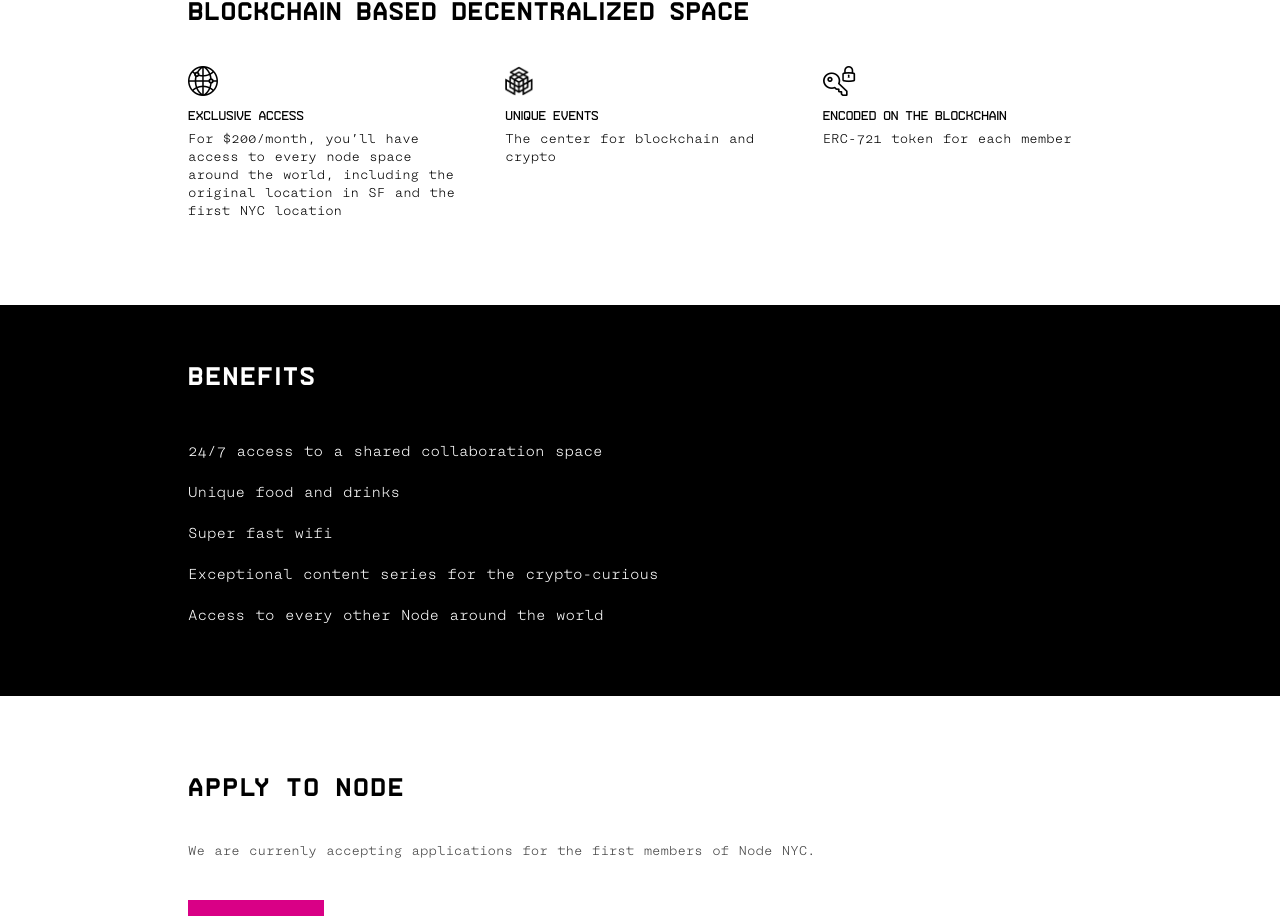
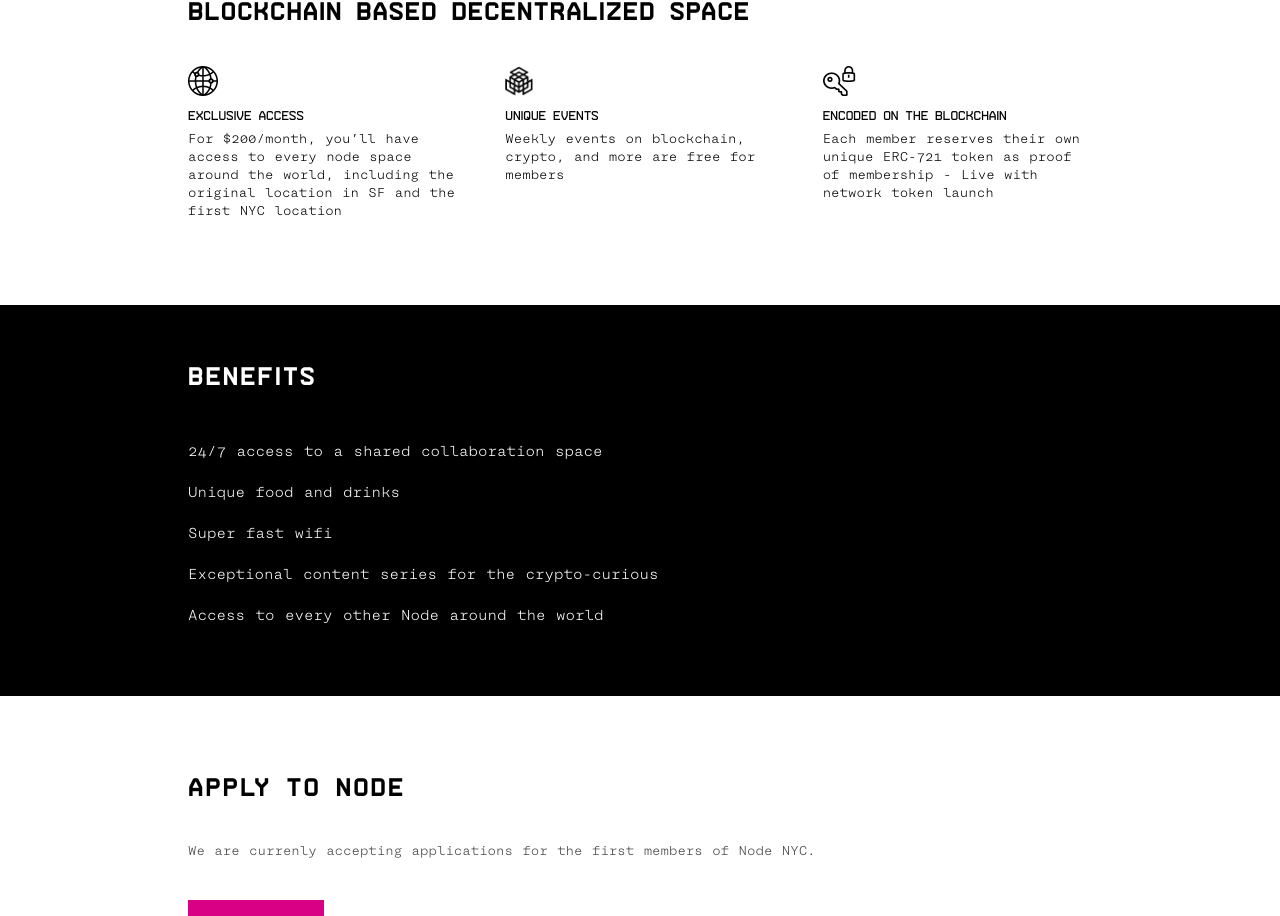
Before and after one commit to kende/playa-preview, a Nuxt app: page / in a window 1280 px wide. Shown: the part 880-1796 px from the top of the page. Built offline with nearby package versions, Linux system fonts and the light colour scheme.

Commit message:
edited text in second section

```diff
--- a/pages/index.vue
+++ b/pages/index.vue
@@ -31,14 +31,14 @@
           <ul class="slogan-list">
             <img src="~/assets/icon-events.png"/>
             <li><span>Unique Events</span></li>
-            <li>The center for blockchain and crypto</li>
+            <li>Weekly events on blockchain, crypto, and more are free for members</li>
           </ul>
         </div>
         <div class="column">
           <ul class="slogan-list">
             <img src="~/assets/icon-blockchain.png"/>
             <li><span>Encoded on the blockchain</span></li>
-            <li>ERC-721 token for each member</li>
+            <li>Each member reserves their own unique ERC-721 token as proof of membership - Live with network token launch</li>
           </ul>
         </div>
       </div>
```
